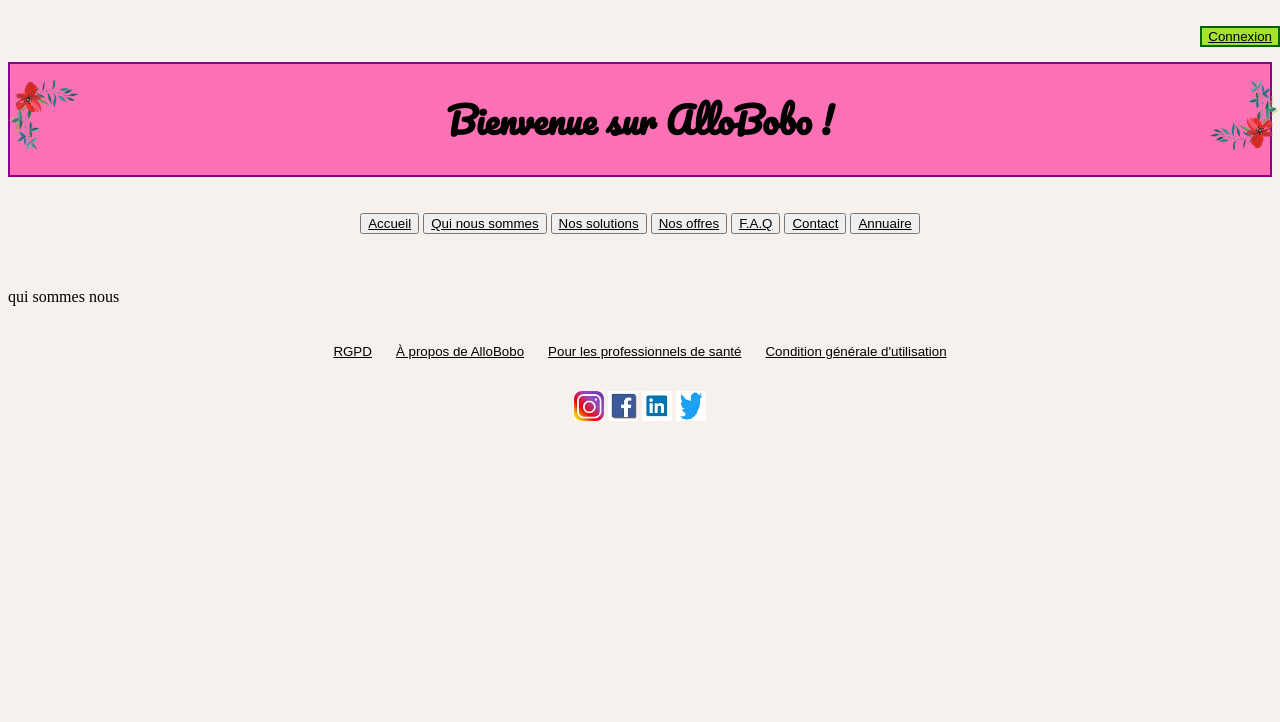
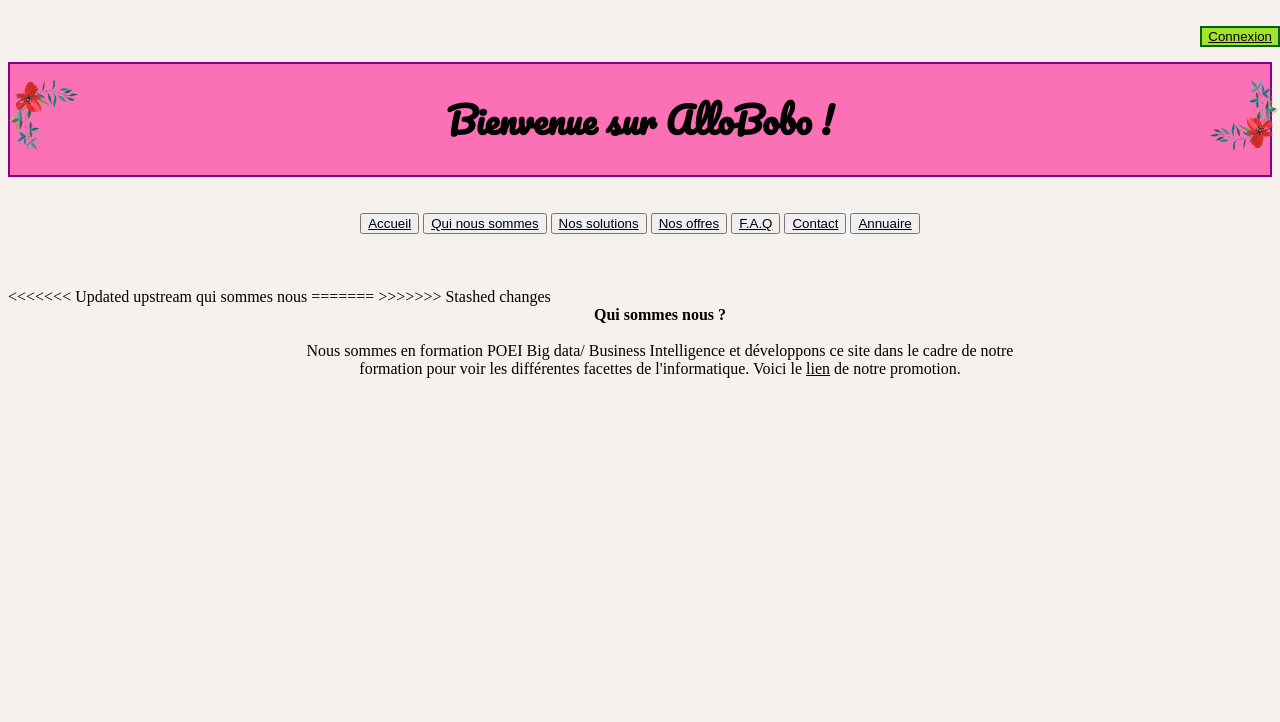
Before and after one commit to LaCoolClass-INTI/AlloBoBo, a Flask app: page /Qui_sommes_nous in a window 1280 px wide. Shown: the top 722 px of the page. Run offline with Flask 2, Linux system fonts and the light colour scheme.

Commit message:
modification page qui nous sommes

```diff
--- a/application/static/css/main.css
+++ b/application/static/css/main.css
@@ -201,3 +201,15 @@ a {
   width: 100%;
   /* The width is the width of the web page */
 }
+
+
+/*Pour la page BigData :*/
+.box40 {
+  border-radius: 30px;
+  padding-left: 20%;
+  padding-right: 20%;
+  background-color: #f7f1ed;
+  float:left;
+  position: absolute;
+  left:40px;
+}
--- a/application/templates/Qui nous sommes.html
+++ b/application/templates/Qui nous sommes.html
@@ -1,7 +1,26 @@
 {% extends "base.html" %}
 
 {% block content %}
+<<<<<<< Updated upstream
 
 qui sommes nous
 
+=======
+ <div class="box40">
+<center><b>Qui sommes nous ?</b>
+<br>
+<br>
+Nous sommes en formation POEI Big data/ Business Intelligence et développons ce site dans le cadre de notre formation pour voir les différentes facettes de l'informatique. Voici le <a href=" https://sites.google.com/view/lacoolclass/equipe">lien</a> de notre promotion.
+</center>
+
+<br>
+<br>
+<br>
+<br>
+<br>
+<br>
+<br>
+<br>
+</div>
+>>>>>>> Stashed changes
 {% endblock %}
```
Also changed, not shown: application/templates/À propos de AlloBobo.html (+13 -0 lines).
